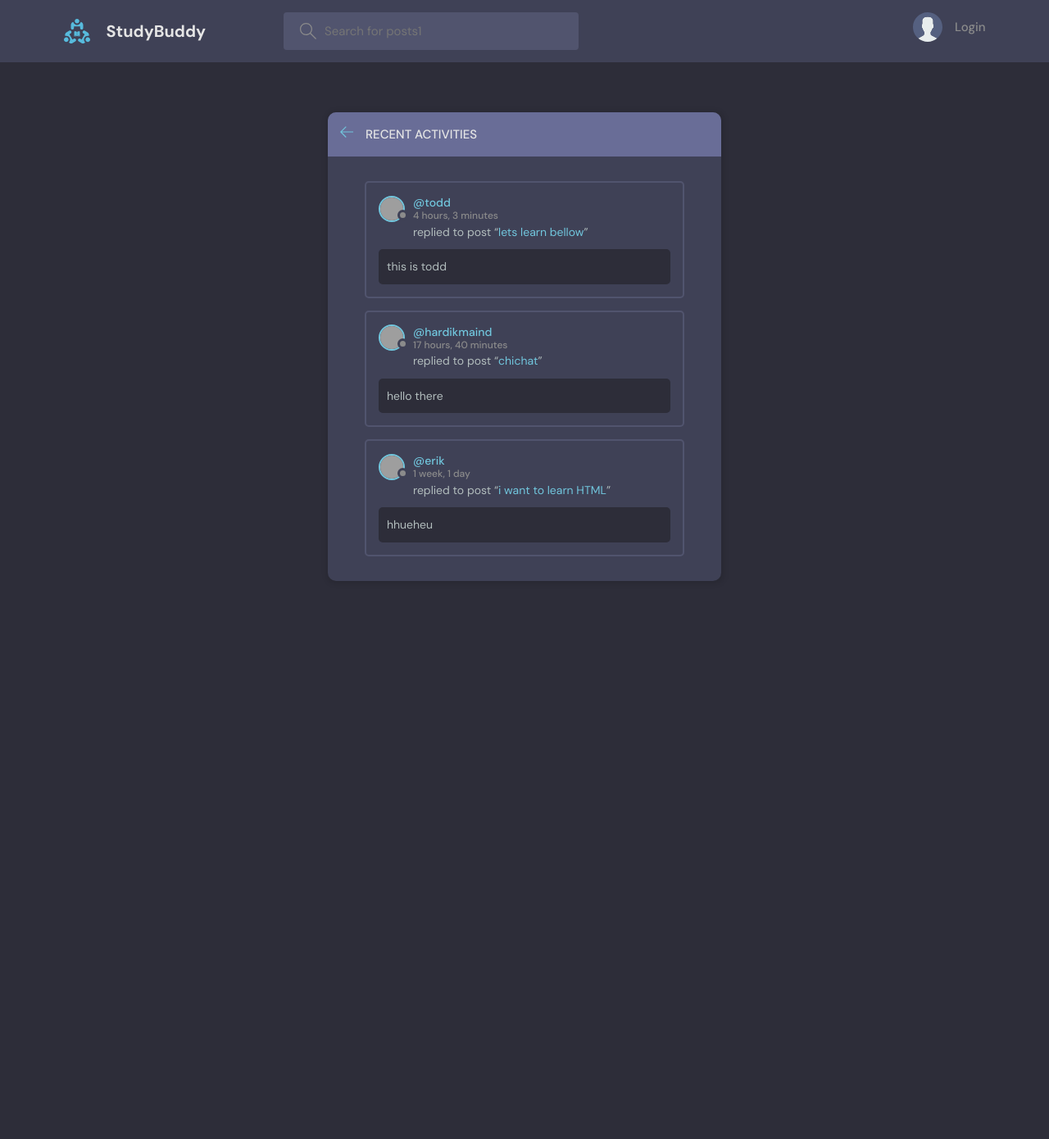
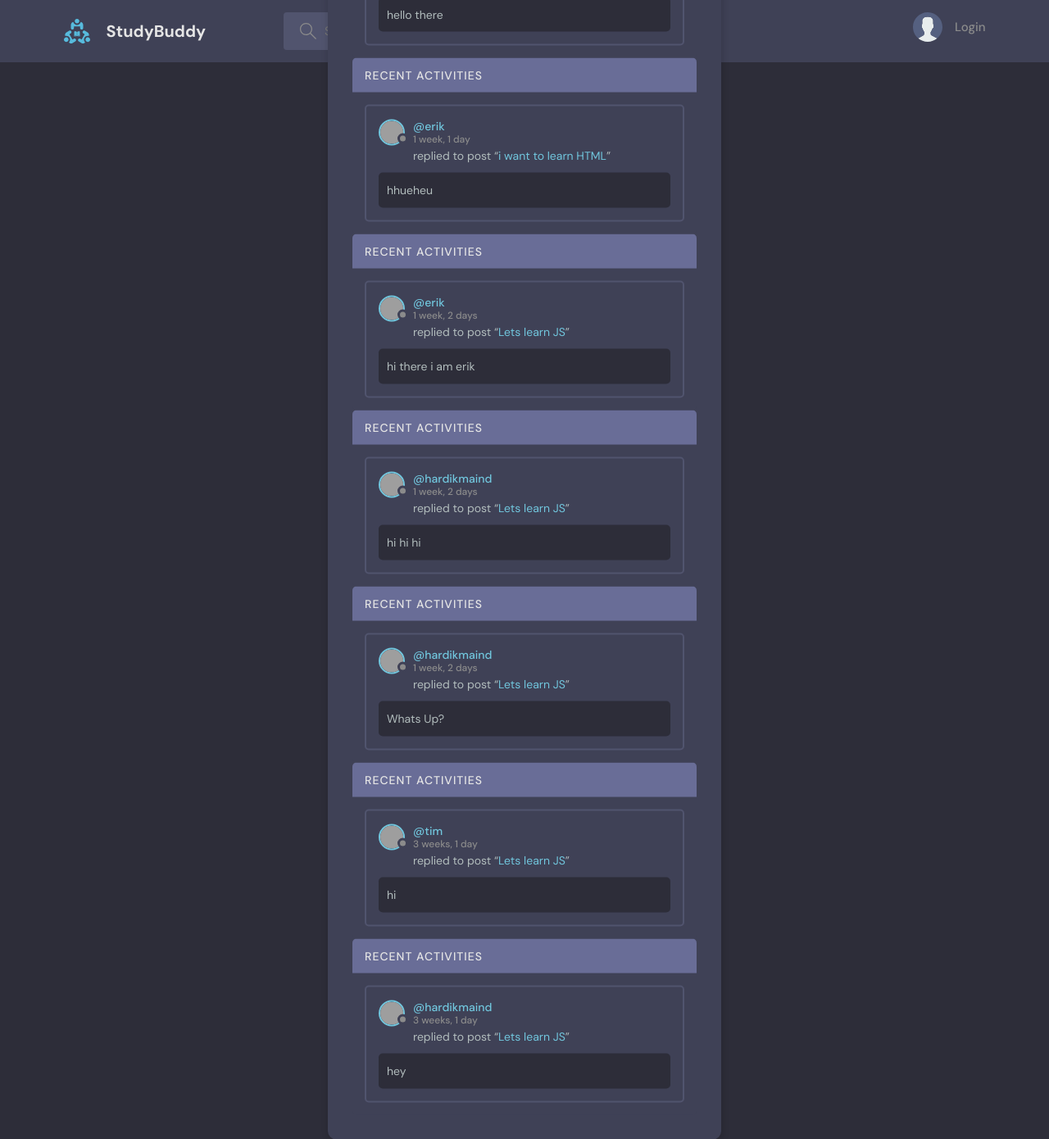
Before and after one commit to Hardikmaind/my-studybud, a Django app: page /activity/ in a window 1280 px wide. Shown: the whole page at 82% size. Before the commit the page ends 709 px from the top, so only its background shows below. Run offline with Django 4.2, Linux system fonts and the light colour scheme; data comes from the database, SQL or seed files in the repository; grey boxes are pictures that could not be loaded.

Commit message:
done activities like sir did

```diff
--- a/studybud/base/templates/base/activity.html
+++ b/studybud/base/templates/base/activity.html
@@ -24,11 +24,13 @@
 
       <div class="activities-page layout__body">
         {% for x in room_messages %}
-        {% if forloop.counter <= 3 %}
-
+<div class="activities">
+  <div class="activities__header">
+    <h2>Recent Activities</h2>
+  </div>
   <div class="activities__box">
     <div class="activities__boxHeader roomListRoom__header">
-            <a href="{% url 'user-profile'  x.user.id %}" class="roomListRoom__author">
+      <a href="{% url 'user-profile' x.user.id %}" class="roomListRoom__author">
         <div class="avatar avatar--small">
           <img src="https://randomuser.me/api/portraits/women/11.jpg" />
         </div>
@@ -58,18 +60,15 @@
     </div>
     <div class="activities__boxContent">
       <p>
-              replied to post “<a href="{% url 'room' x.room.id %}"
-                >{{x.room}}</a
-              >”
+        replied to post “<a href="{%url 'room' x.room.id %}">{{x.room}}</a>”
       </p>
       <div class="activities__boxRoomContent">
         {{x.body}}
       </div>
     </div>
   </div>
-        {% endif %}
+</div>
 {% endfor %}
-
       </div>
     </div>
   </div>
--- a/studybud/base/views.py
+++ b/studybud/base/views.py
@@ -213,4 +213,4 @@ def topicsPage(request):
 
 def activityPage(request):
     room_messages=Message.objects.all()
-    return render(request,'base/activity.html',{'room_messages':room_messages})
+    return render(request,'base/activity.html',{'room_messages' : room_messages})
```
Lines whose indentation alone changed are shown as unchanged.
